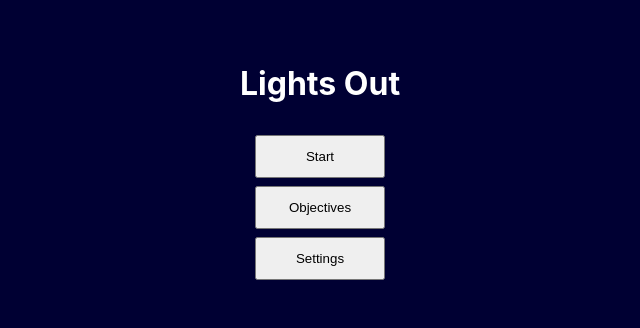
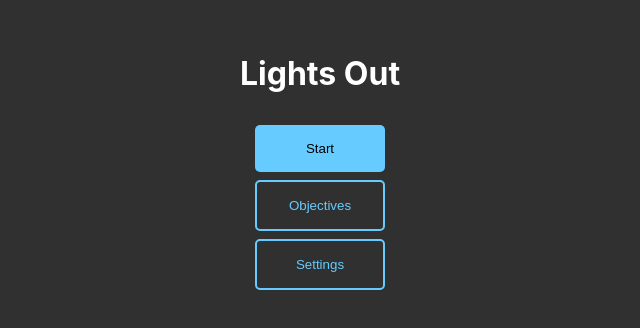
Before and after one commit to ealmario/lights-out, a React (Create React App) app: page / in a window 1280 px wide. Shown: the part 224-552 px from the top of the page, without its empty margins (320-960 px from the left). Built offline with nearby package versions, Linux system fonts and the light colour scheme; the HTML template or start-up script is replaced by a standard one.

Commit message:
Create Button component | Refactor code to use Button | Fix style

```diff
--- a/src/App.js
+++ b/src/App.js
@@ -8,7 +8,7 @@ import SettingsScreen from './components/SettingsScreen';
 
 /** Simple app that just shows the LightsOut game. */
 const AppDiv = styled.div`
-  background-color: #003;
+  background-color: #303030;
   color: #fff;
   font-size: 1rem;
   display: flex;
--- a/src/Board.js
+++ b/src/Board.js
@@ -1,15 +1,14 @@
 import React, { Component } from "react";
-import Cell from "./Cell";
 import styled from 'styled-components';
 
+import Cell from "./Cell";
+import Button from './components/utilities/Button';
+
 const StyledDiv = styled.div`
-  .btn {
-    padding: 0.75rem;
-    width: 130px;
-    margin-top: 0.5rem;
+  .btn-container {
+    margin-top: 2rem;
   }
-`;
-
+`
 
 /** Game board of Lights out.
  *
@@ -149,7 +148,9 @@ class Board extends Component {
       // make table board
       <StyledDiv>
         {this.renderBoard()}
-        <button className="btn btn-solid" onClick={this.handleFromGameStart}>Back</button>
+        <div className="btn-container">
+          <Button text="Back" variant="solid" onClick={this.handleFromGameStart} />
+        </div>
       </StyledDiv>
     )
   }
--- a/src/components/ObjectivesScreen.js
+++ b/src/components/ObjectivesScreen.js
@@ -1,5 +1,7 @@
 import React, { Component } from 'react';
 import styled from 'styled-components';
+
+import Button from './utilities/Button';
 
 const StyledDiv = styled.div`
     background-color: rgba(0,0,0,0.5);
@@ -14,7 +16,19 @@ const StyledDiv = styled.div`
     z-index: 2;
 
     .container {
+        background: #424242;
+        border-radius: 4px;
+        padding: 4rem 2rem;
         width: 90%;
+
+        h2 {
+            margin-bottom: 3rem;
+        }
+
+        p {
+            margin-bottom: 3rem;
+            line-height: 1.5rem;
+        }
     }
 `;
 
@@ -32,11 +46,11 @@ class ObjectivesScreen extends Component {
         return(
             <StyledDiv>
                 <div className="container">
-                <h1>Objective</h1>
+                    <h2>Objectives</h2>
 
-                <p>Originally developed by Tiger Electronics back in 1995, Lights Out is a puzzle game that involves the player turning off all the lights in the board with the least possible amount of clicks</p>
+                    <p>Originally developed by Tiger Electronics back in 1995, Lights Out is a puzzle game that involves the player turning off all the lights in the board with the least possible amount of clicks</p>
 
-                <button onClick={this.handleBackToTitleScreen}>Back</button>
+                    <Button text="Back" variant="solid" onClick={this.handleBackToTitleScreen}/>
 
                 </div>
             </StyledDiv>
--- a/src/components/SettingsScreen.js
+++ b/src/components/SettingsScreen.js
@@ -1,4 +1,54 @@
 import React, { Component } from 'react';
+import styled from 'styled-components';
+
+import Button from './utilities/Button';
+
+const StyledDiv = styled.div`
+       background-color: rgba(0,0,0,0.5);
+    display: flex;
+    justify-content: center;
+    align-items: center;
+    width: 100%;
+    height: 100%;
+    position: absolute;
+    top: 0;
+    left: 0;
+    z-index: 2;
+
+    .container {
+        background: #424242;
+        border-radius: 4px;
+        padding: 4rem 2rem;
+        width: 90%;
+
+        h2 {
+            margin-bottom: 1rem;
+        }
+
+        p {
+            font-size: 0.75rem;
+            margin-bottom: 2rem;
+        }
+    }
+
+    .content {
+        margin-bottom: 2rem;
+    }
+
+    label,
+    select {
+        font-size: 1rem;
+    }
+
+    select {
+        margin-left: 1rem;
+        padding: 0.5rem 1rem;
+
+        &:focus {
+            outline: none;
+        }
+    }
+`
 
 class SettingsScreen extends Component {
     constructor (props) {
@@ -21,9 +71,11 @@ class SettingsScreen extends Component {
         console.log(this.props.ncols);
         console.log(this.props.nrows);
         return(
-            <div>
+            <StyledDiv>
+                <div className="container">
                     <h2>Settings</h2>
-                <div className="dd-wrapper">
+                    <p>Changes are automatically saved</p>
+                    <div className="content">
                         <label htmlFor="board-size">Board Size:</label>
                         <select name="board-size" id="board-size" onChange={this.handleChangeBoard} defaultValue="5">
                             <option value="3">3x3</option>
@@ -31,8 +83,9 @@ class SettingsScreen extends Component {
                             <option value="7">7x7</option>
                         </select>
                     </div>
-                <button onClick={this.handleBackToTitleScreen}>Back</button>
+                    <Button variant="solid" text="Back" onClick={this.handleBackToTitleScreen} />
                 </div>
+            </StyledDiv>
         )
     }
 }
--- a/src/components/TitleScreen.js
+++ b/src/components/TitleScreen.js
@@ -1,5 +1,7 @@
 import React, { Component } from 'react';
 import styled from 'styled-components';
+
+import Button from './utilities/Button';
 
 const StyledDiv = styled.div`
     .title-screen,
@@ -12,12 +14,6 @@ const StyledDiv = styled.div`
 
     .header {
         margin-bottom: 2rem;
-    }
-
-    .btn {
-        padding: 0.75rem;
-        width: 130px;
-        margin-bottom: 0.5rem;
     }
 `;
 
@@ -52,9 +48,9 @@ class TitleScreen extends Component {
                 <div className="btn-container">
                     {!gameStart && (
                         <>
-                            <button className="btn btn-solid" onClick={this.handleGameStart}>Start</button>
-                            <button className="btn btn-outline" onClick={this.handleObjectives}>Objectives</button>
-                            <button className="btn btn-outline" onClick={this.handleSettings}>Settings</button>
+                            <Button text="Start" variant="solid" onClick={this.handleGameStart} />
+                            <Button text="Objectives" variant="outline" onClick={this.handleObjectives} />
+                            <Button text="Settings" variant="outline" onClick={this.handleSettings} />
                         </>
                     )}
                 </div>
--- /dev/null
+++ b/src/components/utilities/Button.js
@@ -0,0 +1,70 @@
+import React, { Component } from 'react';
+import PropTypes from 'prop-types';
+import styled from 'styled-components';
+
+const StyledDiv = styled.div`
+  .btn {
+    border: none;
+    border-radius: 5px;
+    padding: 1rem;
+    width: 130px;
+    margin-bottom: 0.5rem;
+
+    &:hover {
+      cursor: pointer;
+    }
+
+    &:focus {
+      outline: none;
+    }
+  }
+
+  .btn-solid {
+    background-color: #66ccff;
+  }
+
+  .btn-outline {
+    border: 2px solid #66ccff;
+    background: none;
+    color: #66ccff;
+  }
+
+`
+
+class Button extends Component {
+  constructor(props) {
+    super(props)
+  }
+
+  render() {
+    let variantSettings;
+
+    switch (this.props.variant) {
+      case 'solid':
+        variantSettings = 'solid';
+        break;
+      case 'outline':
+        variantSettings = 'outline';
+        break;
+      case 'text':
+        variantSettings = 'text';
+        break;
+    }
+
+    const { text, onClick } = this.props;
+
+    return(
+      <StyledDiv role="button">
+        <button className={`btn btn-${variantSettings}`} onClick={onClick}>{text}</button>
+      </StyledDiv>
+    )
+  }
+}
+
+Button.propTypes = {
+  text: PropTypes.string,
+  variant: PropTypes.string,
+  onClick: PropTypes.func
+}
+
+export default Button;
--- a/src/index.css
+++ b/src/index.css
@@ -15,7 +15,7 @@ body {
     sans-serif;
   -webkit-font-smoothing: antialiased;
   -moz-osx-font-smoothing: grayscale;
-  background-color: #1b1b1b;
-  color: white;
+  background-color: #303030;
+  color: #fff;
   text-align: center;
 }
```
Lines whose indentation alone changed are shown as unchanged.
